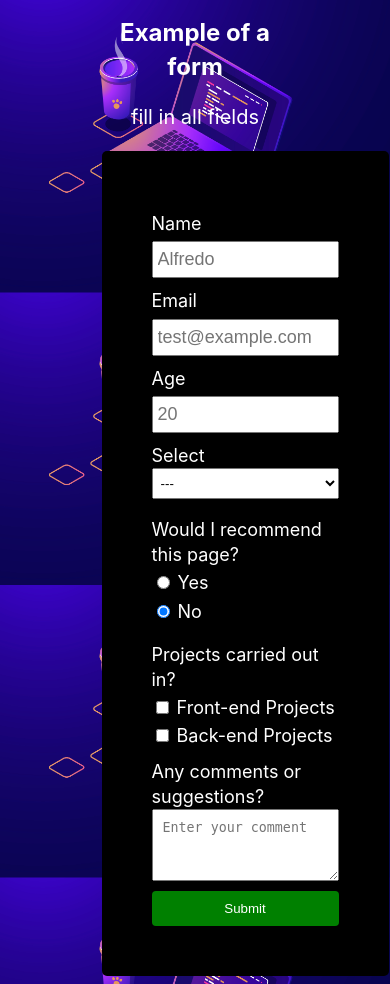
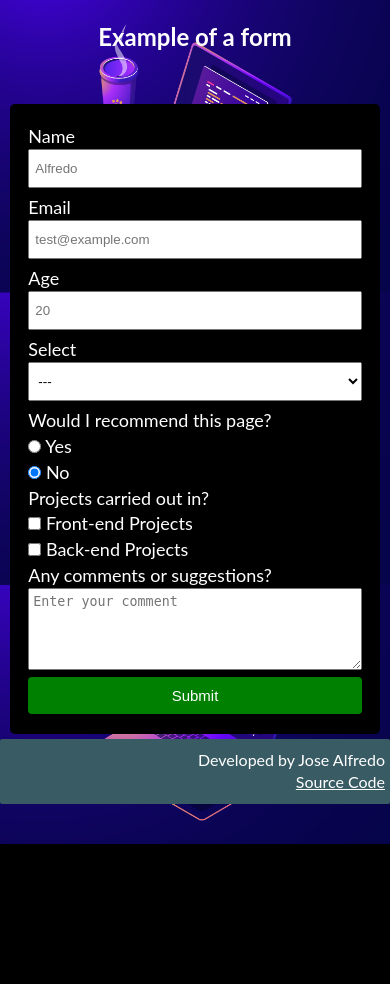
Before and after one commit to CHPgmz/simple-form, a PHP site: page / in a window 390 px wide. After the commit the page ends 844 px from the top, so only its background shows below. Run offline with PHP 8.4, Linux system fonts and the light colour scheme.

Commit message:
Se agrego el footer

```diff
--- a/index.html
+++ b/index.html
@@ -12,7 +12,6 @@
         <h1 id="title">
           Example of a form
         </h1>
-        <p id="description">fill in all fields</p>
       </header>
       <form action="#" class="form" id="survey-form">
         <div class="form-group">
@@ -75,6 +74,10 @@
           <button type="submit" id="submit">Submit</button>
         </div>
       </form>
+      <footer id="footer">
+        <p>Developed by Jose Alfredo</p>
+        <p><a href="https://github.com/CHPgmz/simple-form">Source Code</a></p>
+      </footer>
     </div>
   </body>
 </html>
--- a/index.php
+++ /dev/null
@@ -1,80 +0,0 @@
-<!DOCTYPE html>
-<html>
-  <head>
-    <meta charset="utf-8" />
-    <meta name="viewport" content="width=device-width" />
-    <title>Simple Form</title>
-    <link rel="stylesheet" href="styles.css">
-  </head>
-  <body>
-    <div id="main">
-      <header>
-        <h1 id="title">
-          Example of a form
-        </h1>
-        <p id="description">fill in all fields</p>
-      </header>
-      <form action="#" class="form" id="survey-form">
-        <div class="form-group">
-          <label id="name-label" name="name-label">Name</label>
-          <input type="text" name="name"  id="name" placeholder="Alfredo" required />
-        </div>
-        <div class="form-group">
-          <label for="email" id="email-label">Email</label>
-          <input type="email" name="email" id="email" placeholder="test@example.com" required />
-        </div>
-        <div class="form-group">
-          <label for="age-label" id="number-label">Age</label>
-          <input
-            type="number"
-            id="number"
-            min="20"
-            max="50"
-            placeholder="20"
-            required
-          />
-        </div>
-
-        <div class="form-group">
-          <label>Select</label>
-          <select id="dropdown" name="dropdown">
-            <option value="" placeholder="none">---</option>
-            <option value="student">Student</option>
-            <option value="job">Full Time Job</option>
-          </select>
-        </div>
-        <div class="form-group">
-          <p class="ask-check">Would I recommend this page?</p>
-          <label for="" name="checks">
-          <input type="radio" name="front"  value="front" checked="" />
-            Yes
-          </label>
-          <label for="" name="checks">
-          <input type="radio" name="front" value="front" checked=""/>
-            No
-          </label>
-        </div>
-        <div class="form-group">
-          <p class="ask-check">Projects carried out in?</p>
-          <label for="" name="checks">
-            <input type="checkbox" name="front" value="back" />
-            Front-end Projects
-          </label>
-          <label for="" name="checks">
-            <input type="checkbox" name="back" value="back"/>
-            Back-end Projects
-          </label>
-        </div>
-        <div class="form-group">
-          <label for="" >
-            Any comments or suggestions?
-          </label>
-            <textarea name="txt" id="text" placeholder="Enter your comment"></textarea>
-        </div>
-        <div class="form-group">
-          <button type="submit" id="submit">Submit</button>
-        </div>
-      </form>
-    </div>
-  </body>
-</html>
--- a/styles.css
+++ b/styles.css
@@ -3,12 +3,16 @@
   --but-submit: 10px 4px;
 }
 
+@import "https://fonts.googleapis.com/css?family=Lato:400,700";
+
+* {
+  padding: 0;
+  margin: 0;
+}
+
 body {
   background-image: url("files/1.jpg");
-  font-family: -apple-system, BlinkMacSystemFont, "Segoe UI", Roboto, Oxygen,
-    Ubuntu, Cantarell, "Open Sans", "Helvetica Neue", sans-serif;
-  /*max-width: 100%;*/
-  /*height: auto;*/
+  font-family: "Lato", sans-serif;
   color: #fff;
   -webkit-background-size: 100% auto;
   -moz-background-size: 100% auto;
@@ -17,14 +21,10 @@ body {
   line-height: 1.4;
 }
 
-#main {
-  width: 50%;
-  margin: auto;
-}
-
 #title {
   text-align: center;
   font-size: 24px;
+  margin-top: 20px;
 }
 
 #description {
@@ -32,12 +32,35 @@ body {
   font-size: 20px;
 }
 
+#footer {
+  background-color: #395b64;
+  border-radius: 2px;
+  padding: 10px 5px;
+  margin: 5px auto;
+}
+
+#footer p {
+  text-align: right;
+  color: #fff;
+}
+
+#footer a {
+  color: #fff;
+}
+
+@media (min-width: 650px) {
+  #main {
+    width: 50%;
+    margin: auto;
+  }
+
   .form {
     background-color: #000;
     border-radius: 5px;
     font-size: 1.125rem;
+    margin: 50px auto 0 auto;
     padding: 50px;
-  width: 100%;
+    /*width: 95%;*/
   }
 
   .form-group {
@@ -72,7 +95,6 @@ label[name="checks"] {
 
   input[type="checkbox"] {
     border: none;
-  border: hidden;
   }
 
   .form-group textarea {
@@ -88,3 +110,97 @@ input[type="checkbox"] {
     margin-top: 10px;
     padding: var(--but-submit);
   }
+}
+
+@media (max-width: 650px) {
+  #main {
+    width: 100%;
+  }
+
+  .form {
+    background-color: #000;
+    border-radius: 5px;
+    display: flex;
+    flex-direction: column;
+    font-size: 1.125rem;
+    margin: 40px auto 0 auto;
+    padding: 20px;
+    width: 80%;
+  }
+
+  .form-group {
+    display: flex;
+    flex-direction: column;
+    margin: auto;
+    width: 90%;
+  }
+
+  .form-group input,
+  select {
+    padding: 6px 5px;
+    margin-bottom: 7px;
+  }
+
+  .form-group textarea {
+    padding: 5px 4px;
+    height: 70px;
+    margin-bottom: 7px;
+  }
+  #submit {
+    border: none;
+    border-radius: 4px;
+    color: white;
+    background-color: green;
+    font-size: 15px;
+    padding: 10px 0;
+  }
+}
+
+@media (max-width: 500px) {
+  #main {
+    width: 100%;
+  }
+  .form {
+    background-color: #000;
+    border-radius: 5px;
+    display: flex;
+    flex-direction: column;
+    font-size: 1.125rem;
+    margin: 50px auto 0 auto;
+    padding: 20px 0;
+    width: 95%;
+  }
+
+  .form-group {
+    display: flex;
+    flex-direction: column;
+    margin: auto;
+    width: 90%;
+  }
+
+  .form-group input,
+  select {
+    padding: 10px 5px;
+    margin-bottom: 7px;
+  }
+
+  /*.form-group input,*/
+  /*select {*/
+  /*margin-bottom: 7px;*/
+  /*}*/
+
+  .form-group textarea {
+    padding: 5px 4px;
+    height: 70px;
+    margin-bottom: 7px;
+  }
+
+  #submit {
+    border: none;
+    border-radius: 4px;
+    color: #fff;
+    background-color: green;
+    font-size: 15px;
+    padding: 10px 0;
+  }
+}
```
Lines whose indentation alone changed are shown as unchanged.
